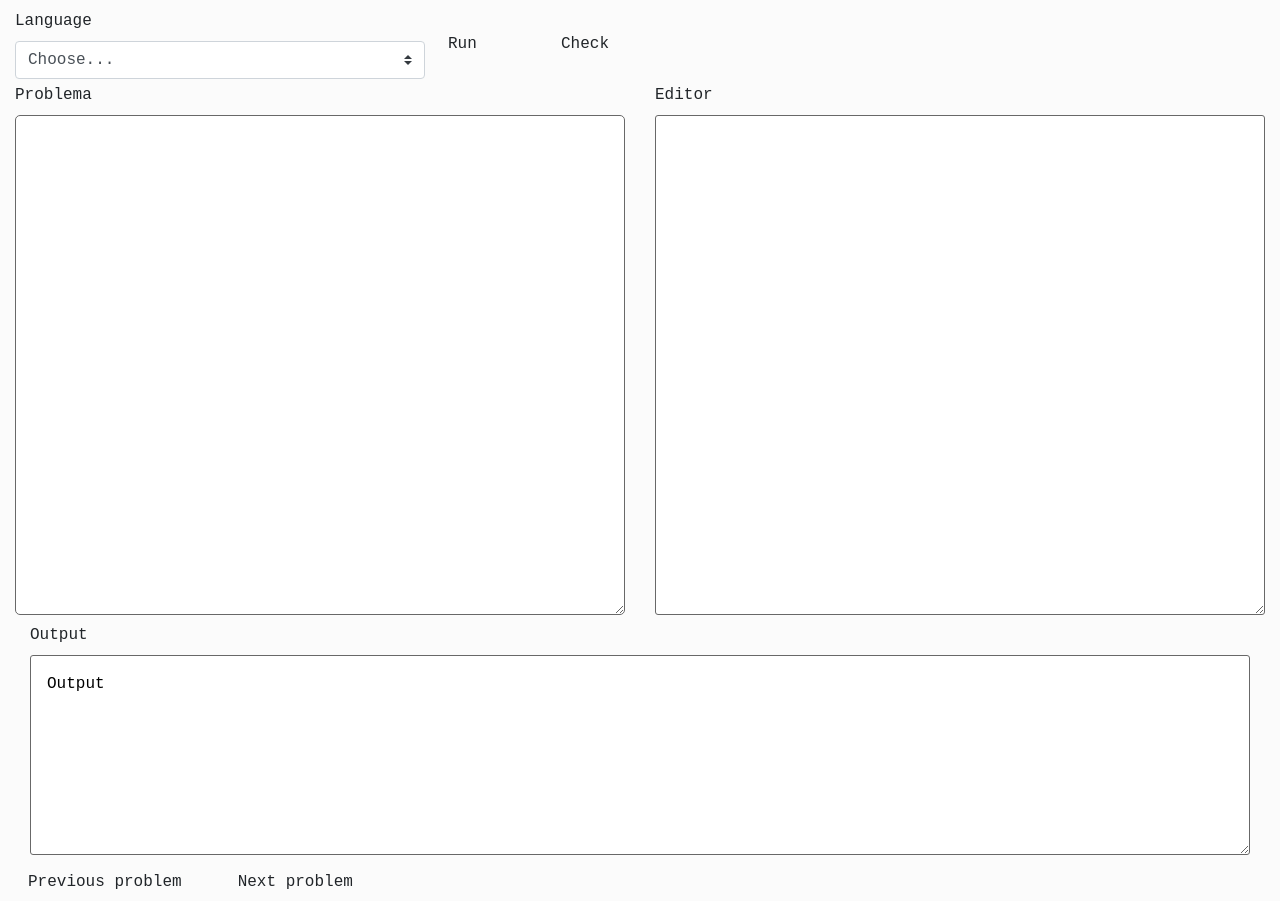
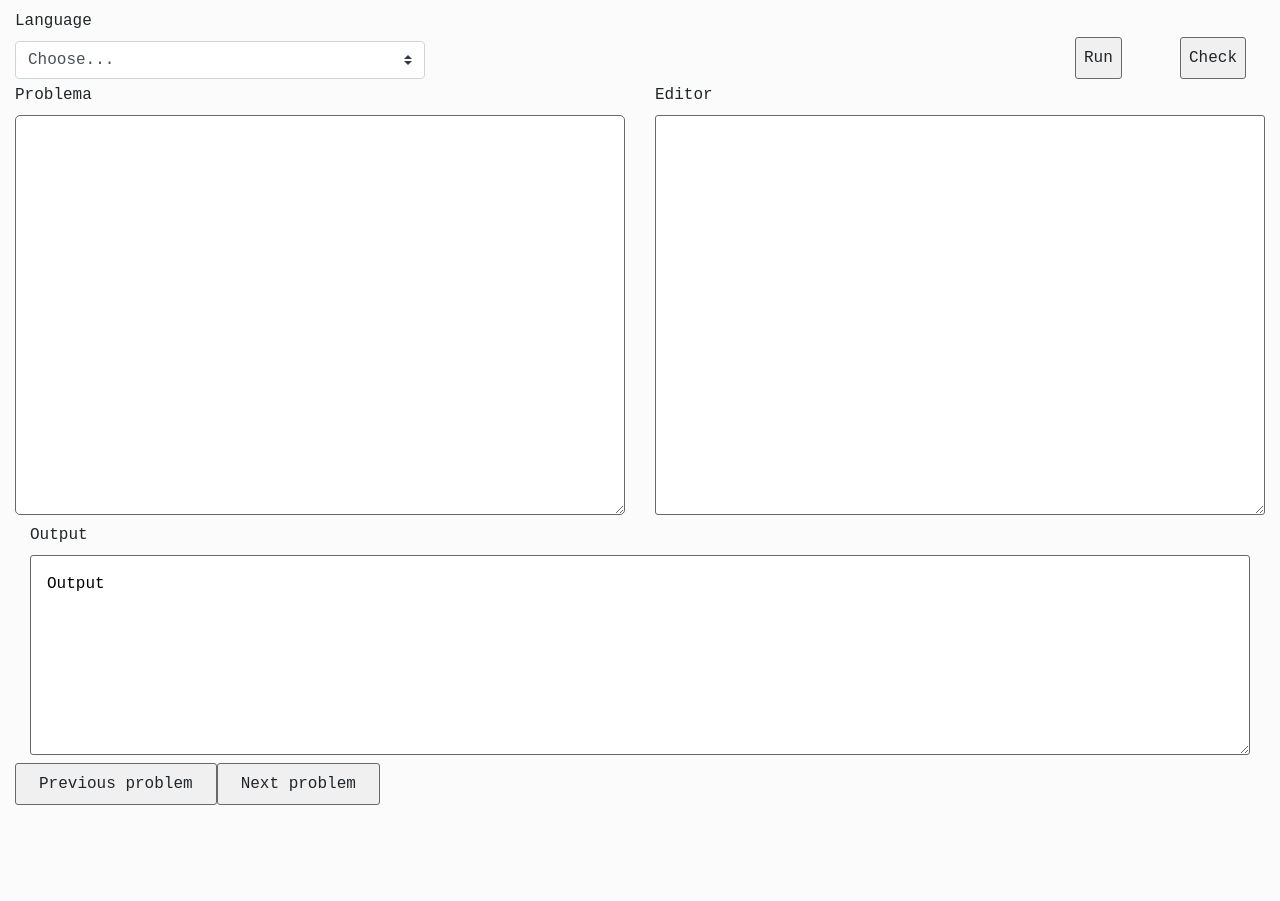
Before and after one commit to andreademurtas/codify, a website: page containers/node/static/templates/problem/problem.html in a window 1280 px wide. Shown: the part 51-952 px from the top of the page. After the commit the page ends 856 px from the top, so only its background shows below. Drawn offline with nearby package versions, Linux system fonts and the light colour scheme; files that its build step writes are made by us from their sources; no server answers; files whose address does not match are found by name.

Commit message:
problem html

```diff
--- a/containers/node/static/templates/problem/problem.html
+++ b/containers/node/static/templates/problem/problem.html
@@ -13,7 +13,7 @@
     <div class="container" id="parte_bottoni">
         <!-- <h1>Parte bottoni</h1> -->
         <form>
-            <div class="form-row align-items-center">
+            <div class="form-row align-items-end">
                 <div class="col-4 my-1">
                     <label class="mr-sm-2" for="inlineFormCustomSelect">Language</label>
                     <select class="custom-select mr-sm-2" id="language">
@@ -29,12 +29,13 @@
                         <option value="swift">Swift</option>
                     </select>
                 </div>
-                <div class="col-1 my-1">
-                    <a class="btn" id="button_run" class="button_run" onclick="getOutput()">Run</a>
-                    <!-- <button id="button_run" class="btn btn-primary" onfocus="prevent()" onclick="try{excecute_request('PYTHON')}catch(e){alert(e)}">Run</button> -->
-                </div>
-                <div class="btn">
-                    <a class="btn" id="button_check" onclick="check_result()">Check</a>
+                <div class="due_btn" style="display: contents;">
+                    <div class="col-1 my-1" style="margin-left: auto;">
+                        <a class="btn" id="button_run" class="button_run" onclick="getOutput()">Run</a>
+                    </div>
+                    <div class="col-1 my-1">
+                        <a class="btn" id="button_check" onclick="check_result()">Check</a>
+                    </div>
                 </div>
             </div>
         </form>
@@ -65,8 +66,8 @@
         </div>
     </div>
 
-    <div class="container" id="container_3">
-        <div class="row">
+    <div class="container" id="container_3" style="margin: auto;">
+        <div class="row" style="margin: auto;">
             <a class="previous btn" onclick="get_problem(parseInt($('#iframeCode').attr('idd'))-1)">
                 <div class="col" id="previous_problem">
                     Previous problem
--- a/containers/node/static/templates/problem/style.css
+++ b/containers/node/static/templates/problem/style.css
@@ -21,14 +21,12 @@ textarea[id="iframeCode"]{
     background-color: #fff;
     border-radius: 5px;
     width: 100%;
-    height: 500px;
+    height: 400px;
 }
 
 textarea[id="textareaCode"]{
     width: 100%;
-    height: 500px;
-    min-height: 500px;
-    max-height: 500px;
+    height: 400px
 }
 textarea:focus{
     outline: none;
@@ -43,7 +41,7 @@ textarea{
     /* display: block; */
 }
 
-a{
+.btn{
     background-color: rgb(240,240,240);
     border-radius: 3px;
     border-color: #686868;
@@ -52,3 +50,7 @@ a{
 .container{
     max-width: none;
 }
+
+textarea[id="textarea_outputcontainer"]{
+    padding: 0px;
+}
```
